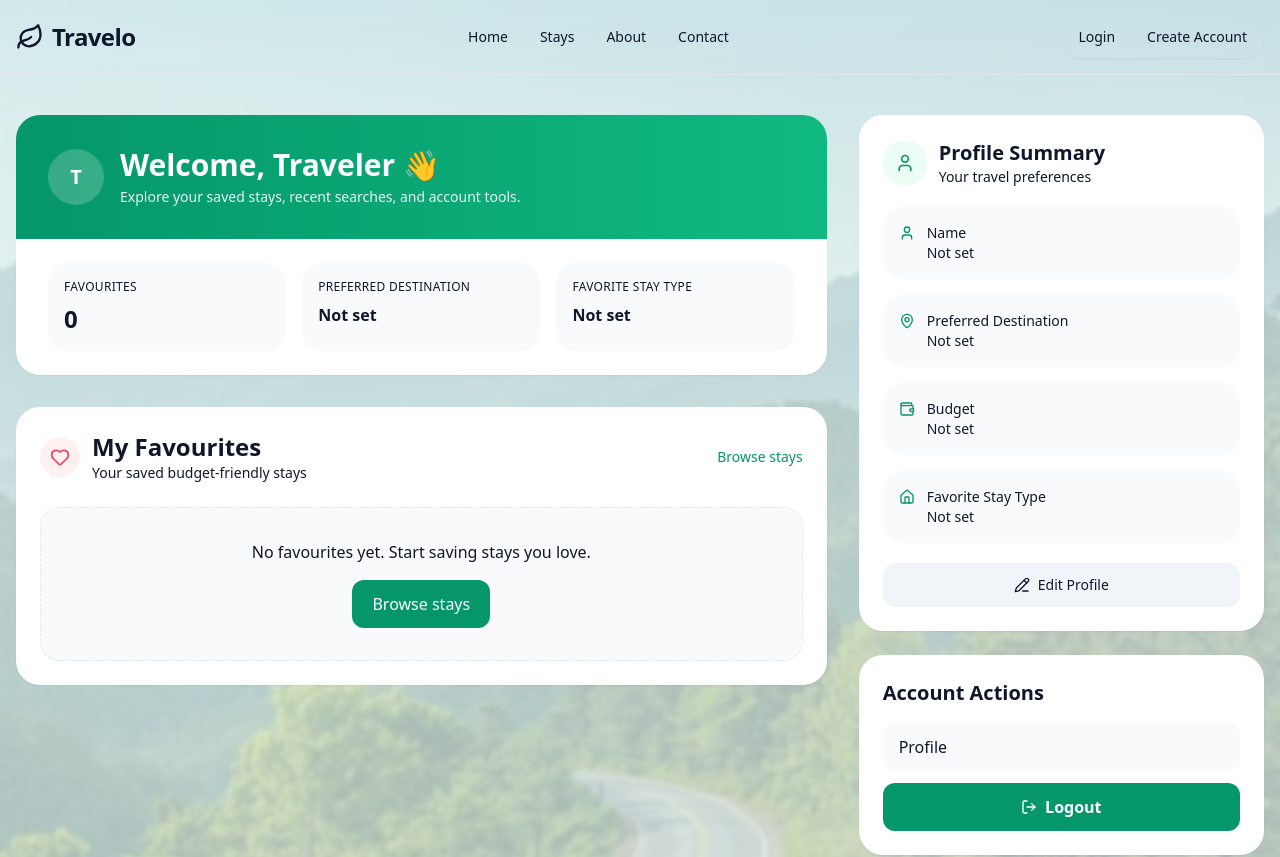
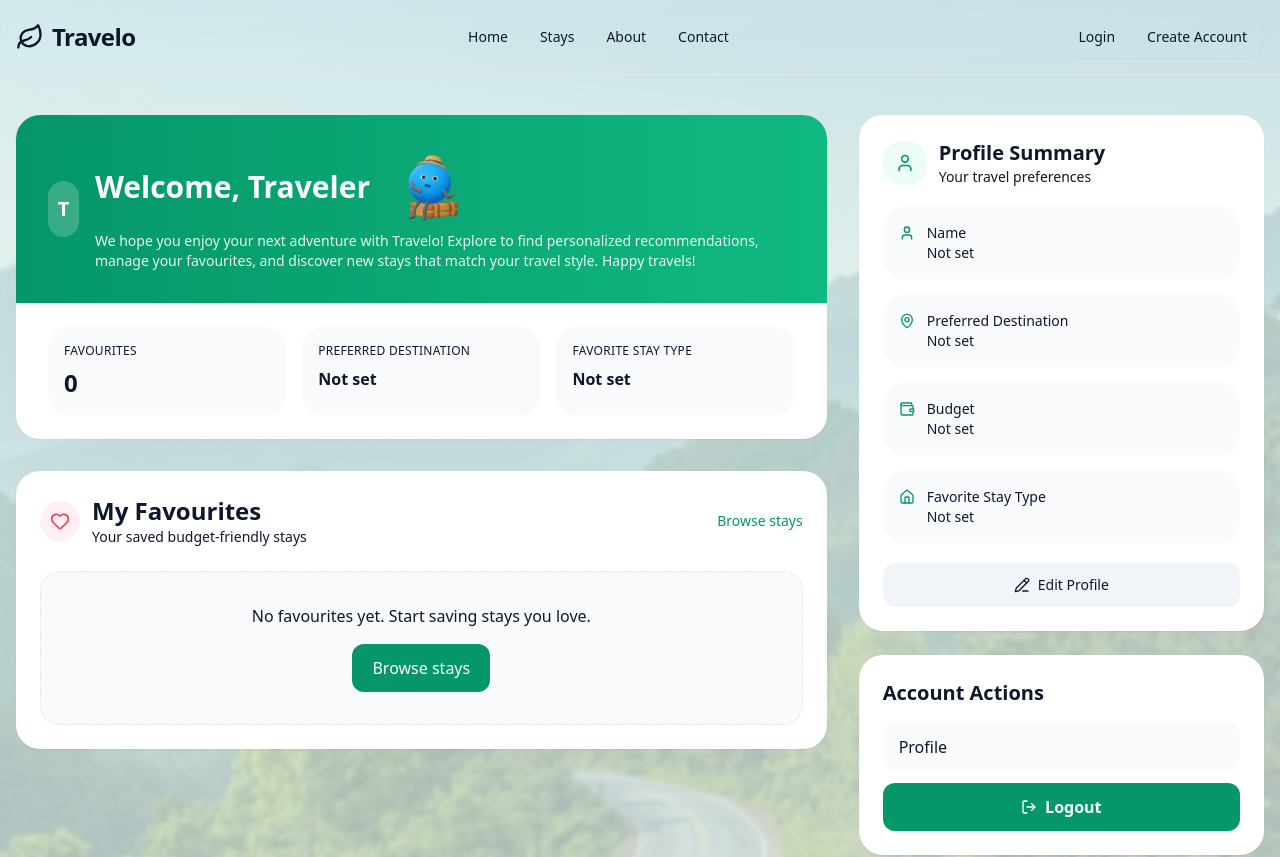
Before and after one commit to DannyFu9993/comp313-003-Team1-W26, a React (Vite) app in the folder frontend/: page /dashboard in a window 1280 px wide. Shown: the top 857 px of the page. Built offline with nearby package versions, Linux system fonts and the light colour scheme.

Commit message:
more ui changes

```diff
--- a/frontend/src/pages/Dashboard.tsx
+++ b/frontend/src/pages/Dashboard.tsx
@@ -16,6 +16,7 @@ import AccommodationCard from "@/components/AccommodationCard";
 import { getFavourites, removeFavourite } from "@/services/api";
 import type { Stay } from "@/data/mockStays";
 import road1 from "@/assets/road1.jpg";
+import emoji from "@/assets/emojitraveler.gif";
 
 type UserType = {
   username?: string;
@@ -91,11 +92,17 @@ const Dashboard = () => {
                     {userInitial}
                   </div>
                   <div>
-                    <h1 className="text-3xl font-bold">
-                      Welcome, {displayName} 👋
+                    <h1 className="flex items-center gap-3 text-3xl font-bold">
+                    Welcome, {displayName}
+                    <img
+                    src={emoji}
+                    alt="traveler"
+                    className="h-20 w-20 object-contain"
+                    />
                     </h1>
                     <p className="mt-1 text-sm text-white/90">
-                      Explore your saved stays, recent searches, and account tools.
+                      We hope you enjoy your next adventure with Travelo!
+                      Explore to find personalized recommendations, manage your favourites, and discover new stays that match your travel style. Happy travels!
                     </p>
                   </div>
                 </div>
--- a/frontend/src/types.d.ts
+++ b/frontend/src/types.d.ts
@@ -2,3 +2,8 @@ declare module "*.jpg" {
   const src: string;
   export default src;
 }
+
+declare module "*.gif" {
+  const src: string;
+  export default src;
+}
```
Also changed, not shown: frontend/src/assets/emojitraveler.gif (added).
